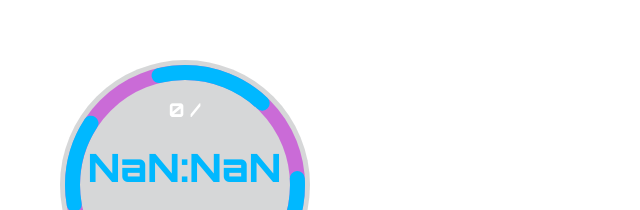
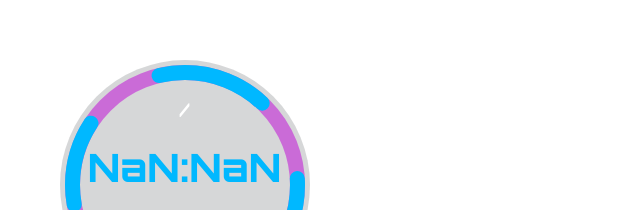
Before and after one commit to PilarCha/Vue-Pomodoro, a Vue app: page / in a window 1280 px wide. Shown: the part 215-425 px from the top of the page, without its empty margins (0-640 px from the left). Built offline with nearby package versions, Linux system fonts and the light colour scheme.

Commit message:
using mapGetters to get the info for clock

```diff
--- a/src/store.js
+++ b/src/store.js
@@ -22,6 +22,9 @@ export default new Vuex.Store({
     },
     totalRounds: state => {
       return state.currentPhase
+    },
+    currentRound: state => {
+      return state.currentRound
     }
 
   },
--- a/src/views/Timer.vue
+++ b/src/views/Timer.vue
@@ -44,7 +44,7 @@
 </template>
 <script>
 const sound = require("@/assets/moshi.mp3");
-import {mapState} from 'vuex';
+import {mapGetters} from 'vuex';
 export default {
   components: {
   },
@@ -56,7 +56,7 @@ export default {
       //
       // currentPhase:'Focus',
       // totalRounds:3,
-      currentRound:0,
+      // currentRound:0,
       remainingDashCircle: 34,
       fullDashArray: 283,
       warningThreshold: 30,
@@ -85,11 +85,8 @@ export default {
   },
 
   computed: {
-    ...mapState({
-      totalRounds: (state) => state.totalRounds,
-      timeLimit: (state) => state.timeLimit,
-      currentPhase: (state) => state.currentPhase
-    })
+    ...mapGetters({timelimit:'timeLimit',currentPhase:'currentPhase',totalRounds:'totalRounds',currentRound:'currentRound'})
+
   },
 
   watch: {
```
